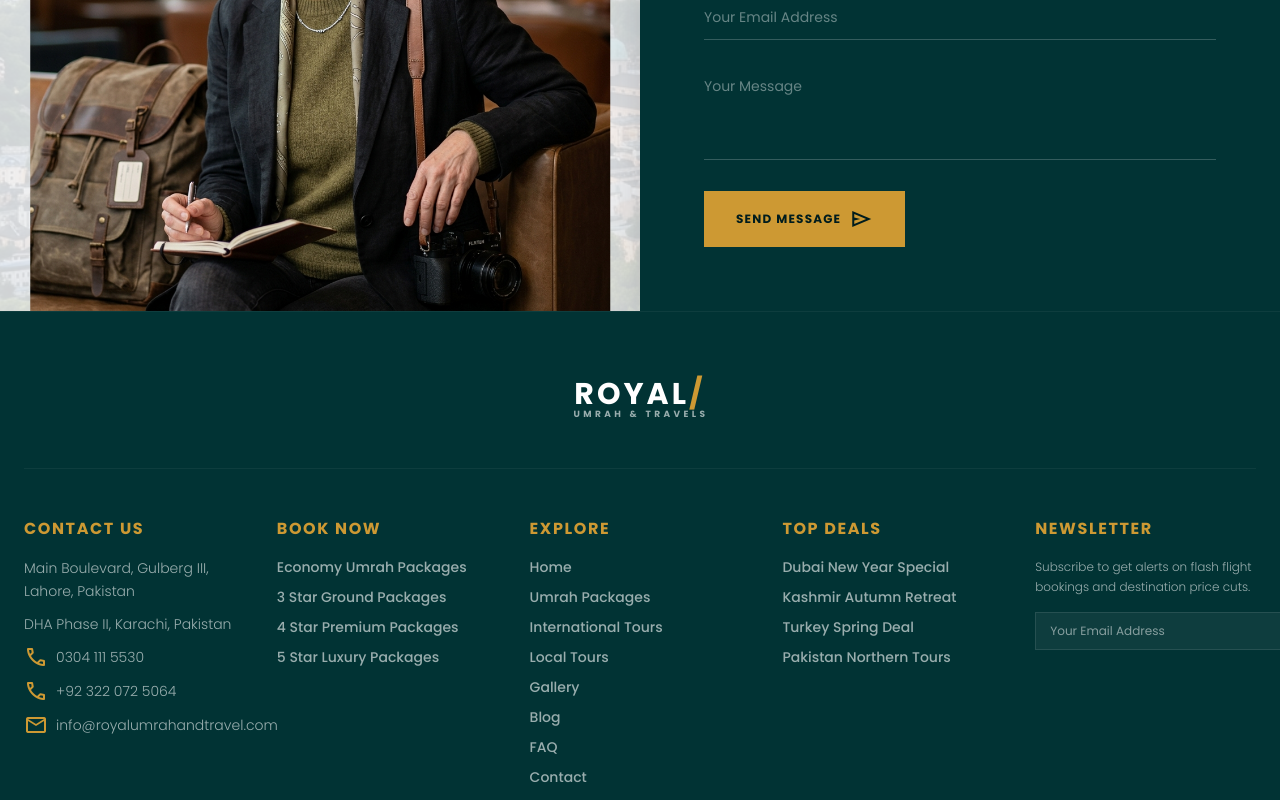
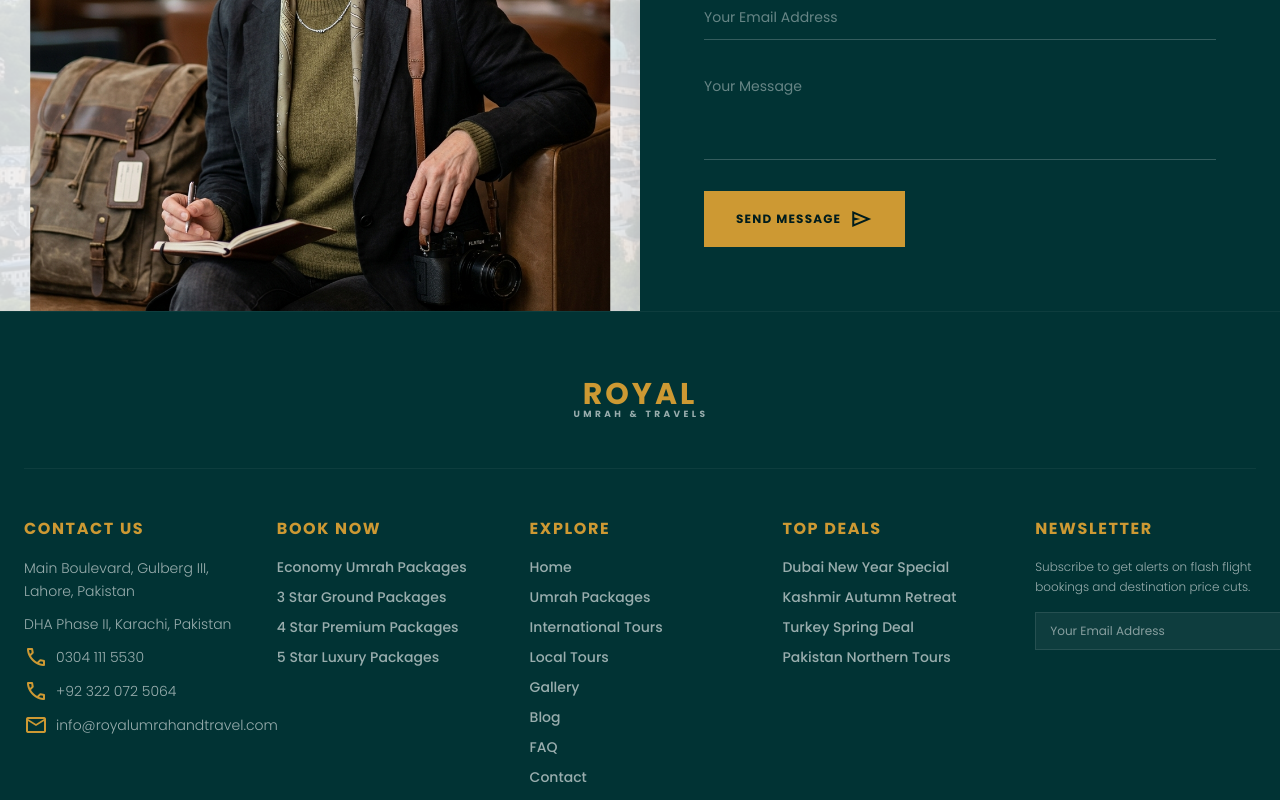
Before and after one commit to abubaker082512/rehman-umrah-travels, a React (Vite) app in the folder client/: page / in a window 1280 px wide. Shown: the part 11200-12000 px from the top of the page. Built offline with nearby package versions, Linux system fonts and the light colour scheme; no server answers.

Commit message:
Adjust footer logo styling by making ROYAL yellowish and removing the forward slash

```diff
--- a/client/src/components/Footer.jsx
+++ b/client/src/components/Footer.jsx
@@ -66,9 +66,8 @@ const Footer = () => {
       <div className="max-w-7xl mx-auto space-y-12">
         {/* Centered Logo at the top */}
         <div className="flex flex-col items-center text-center select-none">
-          <span className="text-white text-3xl font-bold tracking-widest uppercase font-headline">
+          <span className="text-[#CD9933] text-3xl font-bold tracking-widest uppercase font-headline">
             ROYAL
-            <span className="text-[#CD9933]">/</span>
           </span>
           <span className="text-white/60 text-[9px] font-bold tracking-[0.38em] uppercase -mt-1 pl-[2px] font-manrope">
             UMRAH & TRAVELS
```
